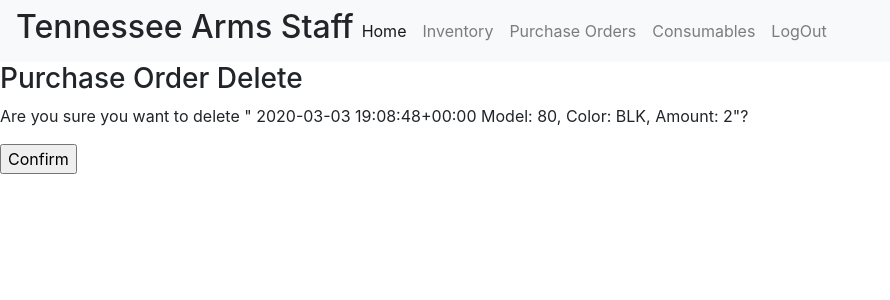
After one commit to daveroberts0321/tnarmsinv, a Django app: a page that uses templates/order_confirm_delete.html in a window 1280 px wide. The commit adds this page. Shown: the top 300 px of the page, without its empty margins (0-890 px from the left). Run offline with Django 3.2, Linux system fonts and the light colour scheme; data comes from the database, SQL or seed files in the repository; both versions use the stored data as it was after the commit; some libraries are stand-ins or nearby versions.

Commit message:
fixed purchase order issue

```diff
--- a/inventory/models.py
+++ b/inventory/models.py
@@ -40,6 +40,7 @@ class Orders(models.Model):
     '''purchase orders and consumables list'''
 
     orderamount = models.PositiveIntegerField()
+    purchase_order_num = models.CharField(max_length=50, default = 000)
     typemodel = models.CharField(max_length=50, default = '80', choices = TYPE)
     color = models.CharField(max_length=50, choices = COLOR, default = 'BLK')
     date = models.DateTimeField(default = timezone.now)
@@ -54,10 +55,14 @@ class Orders(models.Model):
 
 class Consumables(models.Model):
     '''brass and other consumables'''
-    bigbrass = models.PositiveIntegerField()
-    littlebrass = models.PositiveIntegerField()
-    sernum = models.PositiveIntegerField()
-    tac9arm = models.PositiveIntegerField()
+    bigbrass = models.PositiveIntegerField(default = 0)
+    littlebrass = models.PositiveIntegerField(default = 0)
+    sernum = models.PositiveIntegerField(default = 0)
+    tac9arm = models.PositiveIntegerField(default = 0)
+    tac9ejector = models.PositiveIntegerField(default = 0)
+    ar15kit = models.PositiveIntegerField(default = 0)
+    AR308kit = models.PositiveIntegerField(default = 0)
+
 
     def get_absolute_url(self):
         return reverse('orders-detail', kwargs={'pk': self.pk})
--- a/inventory/views.py
+++ b/inventory/views.py
@@ -1,7 +1,7 @@
 from django.shortcuts import render
 from django.urls import reverse, reverse_lazy
 from django.views.generic.base import TemplateView
-from django.views.generic.edit import CreateView, UpdateView
+from django.views.generic.edit import CreateView, UpdateView, DeleteView
 from django.utils import timezone
 from django.views.generic.detail import DetailView
 from django.views.generic.list import ListView
@@ -30,6 +30,12 @@ class AddOrderView(CreateView):
     template_name = 'addorders_form.html'
     success_url = 'orders'
 
+class OrderDelete(DeleteView):
+    model = Orders
+    success_url = 'orders'
+    template_name = 'order_confirm_delete.html'
+
+
 class AddConsumables(CreateView):
     model = Consumables
     fields = '__all__'
@@ -53,7 +59,7 @@ class UpdateOrderView(UpdateView):
 
 class UpdateConsumables(UpdateView):
     model = Consumables
-    success_url = 'consumableslist'
+    success_url = 'consumables'
     template_name = 'consumablesupdate.html'
     fields = '__all__'
     context_object_name = 'objects'
--- /dev/null
+++ b/templates/order_confirm_delete.html
@@ -0,0 +1,8 @@
+{% extends 'staffbase.html' %}
+{% block bodyblock %}
+<h3> Purchase Order Delete </h3>
+<form method="post">{% csrf_token %}
+    <p>Are you sure you want to delete "{{ object }}"?</p>
+    <input type="submit" value="Confirm">
+</form>
+{% endblock %}
--- a/templates/orders_list.html
+++ b/templates/orders_list.html
@@ -9,11 +9,13 @@
         </div>
     </nav>
 <ul>
+<!--
 <h4>Consumables:</h4>
 <h5> Consumables total:</h5><p>{{context}}</p>
+-->
 
 {% for orders in object_list %}
-   <li>{{ orders.typemodel }} - {{ orders.color  }}- {{ orders.date }} <a href="{% url "updateorder" pk=orders.pk %}">  Update</a></li>
+   <li>{{ orders.typemodel }} - {{ orders.color  }}- {{ orders.date }} <a href="{% url "updateorder" pk=orders.pk %}"> Update</a><a href="{% url "orderdelete" pk=orders.pk %}"> Delete</a></li>
 
 {% empty %}
     <li><h4> No orders listed </h4>
--- a/tnainventory/urls.py
+++ b/tnainventory/urls.py
@@ -3,7 +3,7 @@ from django.contrib import admin
 from django.urls import path, include
 from inventory.views import (Index, InvListView, StaffIndex,
 StaffListView, AddInvView, UpdateInvView, OrderListView, AddOrderView, UpdateOrderView,
-OrderListView, AddConsumables, ConsumablesView, UpdateConsumables)
+OrderListView, AddConsumables, ConsumablesView, UpdateConsumables, OrderDelete)
 
 
 
@@ -20,6 +20,7 @@ urlpatterns = [
     path('staff/addconsumables', AddConsumables.as_view(), name = 'addconsumables'),
     path('staff/invupdate-<int:pk>', UpdateInvView.as_view(), name = 'updateinv'),
     path('staff/updateorder-<int:pk>', UpdateOrderView.as_view(), name = 'updateorder'),
+    path('staff/orderdelete-<int:pk>', OrderDelete.as_view(), name = 'orderdelete'),
     path('staff/updateconsumables-<int:pk>', UpdateConsumables.as_view(), name = 'updateconsumables'),
     path('login/', include('login.urls')),
     path('login/', include('django.contrib.auth.urls')),
```
Also changed, not shown: templates/consumables_list.html (+8 -1 lines), db.sqlite3, inventory/migrations/0005_orders_purchase_order_num.py (added), inventory/migrations/0006_auto_20200304_1019.py (added).
